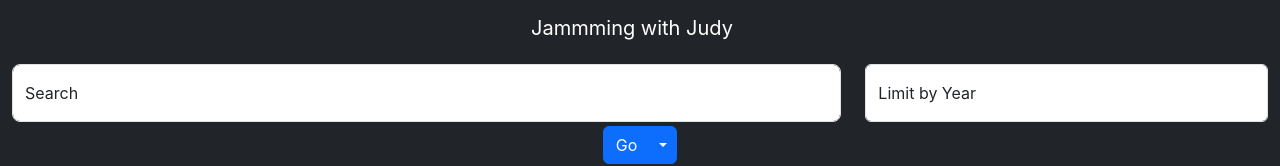
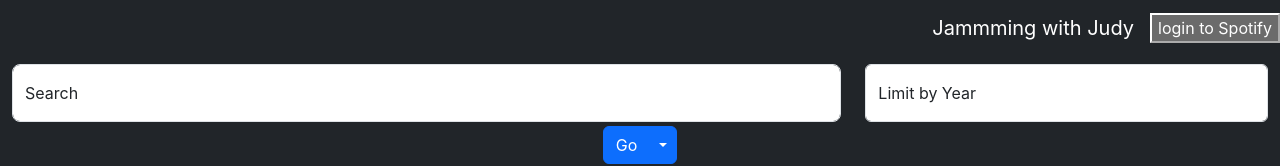
Before and after one commit to judygitsthejobdone/jammming_codecademyProject, a React (Create React App) app: page / in a window 1280 px wide. Shown: the top 166 px of the page. Built offline with nearby package versions, Linux system fonts and the light colour scheme; the HTML template or start-up script is replaced by a standard one.

Commit message:
adds login/out button and hook for handling logins/outs. Not yet functional

```diff
--- a/src/App.js
+++ b/src/App.js
@@ -3,17 +3,40 @@ import SearchBar from './components/SearchBar';
 import SearchResults from './components/SearchResults';
 import Playlist from './components/Playlist';
 import Footer from './components/Footer';
-import { default as searchSpotify, createPlaylist, updatePlaylistItems, renamePlaylist } from './utils/SpotifyWebAPI';
+import { default as searchSpotify, createPlaylist, updatePlaylistItems, renamePlaylist, getUserData } from './utils/SpotifyWebAPI';
 import { Navbar, NavbarBrand} from 'react-bootstrap';
 import Container from 'react-bootstrap/Container';
 import Row from 'react-bootstrap/Row';
 import Col from 'react-bootstrap/Col';
-import { useState } from 'react';
+import { useEffect, useState } from 'react';
+import { checkForAuthCode, redirectToSpotifyAuthorize } from './utils/SpotifyOAuth';
 
 function App() {
   const [results, setResults] = useState([]);
   const [tracklist, setTracklist] = useState([mockTrack, mockTrack]);
+  const [loggedIn, setLoggedIn] = useState(false);
+  const [userInfo, setUserInfo] = useState(null);
 
+  useEffect( () => {
+    const checkLoginStatus = async () => {
+      const hasAuthCode = await checkForAuthCode();
+      console.log(hasAuthCode);
+      if(!hasAuthCode) {
+        console.log('Error verifying token.')
+      } else {
+        setLoggedIn(true);
+        const userData = await getUserData();
+        setUserInfo(userData);
+      }
+
+    }
+    checkLoginStatus();
+  }, [])
+
+  const handleLogout = () => {
+    localStorage.clear();
+    setUserInfo(null);
+  };
   const handleSearch = (q, type) => {
     searchSpotify(q, type)
       .then( res => setResults(() => res) )
@@ -32,14 +55,14 @@ function App() {
   };
   const handleUpdatePlaylistItems = (playlist_id, tracklistURIs) => {
     return updatePlaylistItems(playlist_id, tracklistURIs).then(res => {
-      res.ok ? console.log('Playlist updated.') : console.log('Playlist update failed.  Response.ok=${res.ok} and Response.status=${res.status}')
+      res.ok ? console.log('Playlist updated.') : console.log(`Playlist update failed.  Response.ok=${res.ok} and Response.status=${res.status}`)
       return res.json();
     })
   };
 
   return (
     <div className="App">
-      <Navbar sticky='top' data-bs-theme="dark" className="bg-dark justify-content-center" >
+      <Navbar sticky='top' data-bs-theme="dark" className="bg-dark justify-content-end" >
         <NavbarBrand
           className="App-link"
           href='.'
@@ -47,7 +70,9 @@ function App() {
         >
           Jammming with Judy
         </NavbarBrand>
+        {loggedIn ? <Navbar.Text>Signed in as {userInfo.display_name} <button onClick={handleLogout}>logout</button></Navbar.Text> : <button onClick={redirectToSpotifyAuthorize}>login to Spotify</button>}
       </Navbar>
+
       <Navbar sticky="top" data-bs-theme="light" className="bg-dark justify-content-around" ><SearchBar handleSearch={handleSearch} /></Navbar>
       <Container fluid>
         <Row xs={1} md={2} >
--- a/src/utils/SpotifyWebAPI.js
+++ b/src/utils/SpotifyWebAPI.js
@@ -116,4 +116,4 @@ async function error429(name) {
 }
 
 export default searchSpotify;
-export {createPlaylist, updatePlaylistItems, renamePlaylist};
+export {createPlaylist, updatePlaylistItems, renamePlaylist, getUserData};
```
